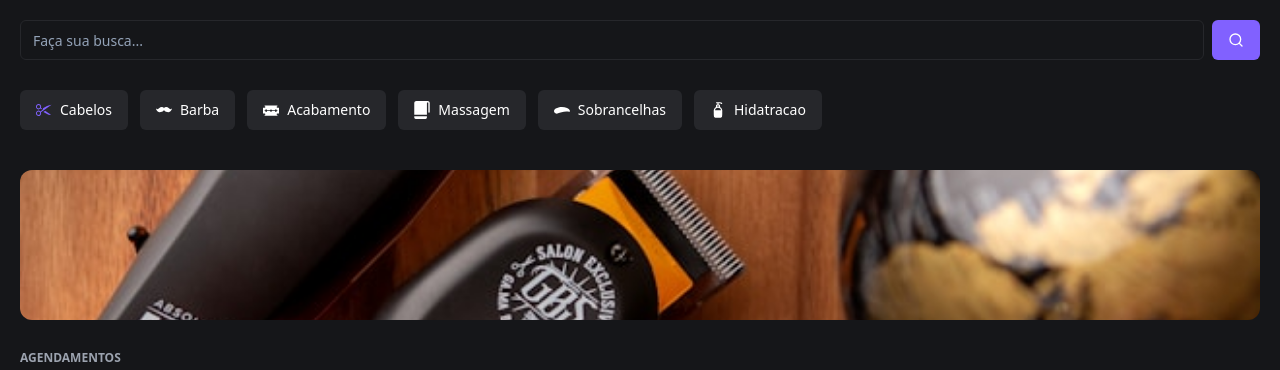
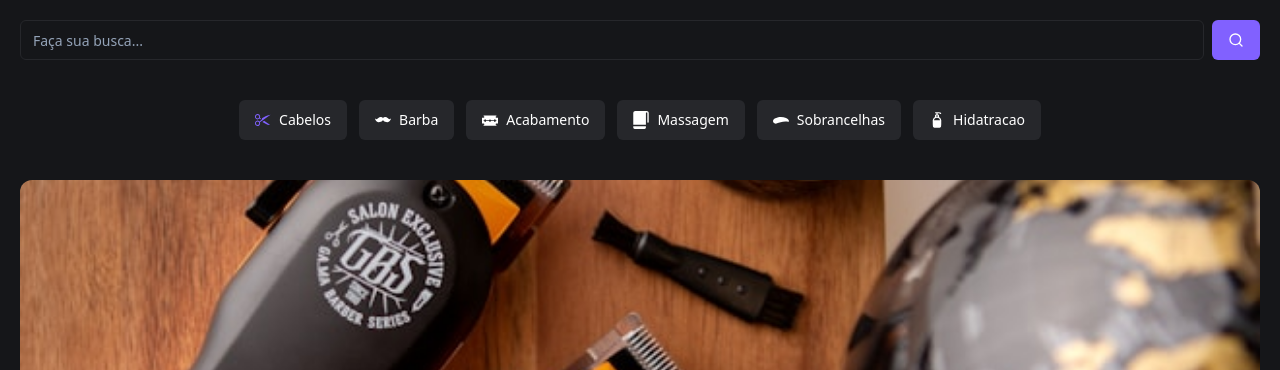
Before and after one commit to MacedoP/AngoBarber, a Next.js app in the folder angobarber/: page / in a window 1280 px wide. Shown: the part 158-528 px from the top of the page. Built offline with nearby package versions, Linux system fonts and the light colour scheme; no server answers; the database is empty.

Commit message:
feat: add resposive code

```diff
--- a/angobarber/app/components/banner.tsx
+++ b/angobarber/app/components/banner.tsx
@@ -2,8 +2,12 @@ import Image from "next/image";
 
 const Banner = () => {
     return (
-        <div className="relative w-full h-[150px] mt-0 p-2">
-            <Image src="/banner04.jpg" fill className="object-cover rounded-xl w-[60%]" alt="banner img" />
+        <div className="w-full h-64 sm:h-80 md:h-96 lg:h-[500px] relative">
+            <Image src="/banner04.jpg"
+            fill className="object-cover rounded-xl w-[60%]"
+            alt="banner img"
+            sizes="(max-width: 640px) 100vw, (max-width: 768px) 80vw, 60vw"
+            />
         </div>
      );
 }
--- a/angobarber/app/components/barbershop-item.tsx
+++ b/angobarber/app/components/barbershop-item.tsx
@@ -13,10 +13,10 @@ interface BarberShopItemProps {
 const BarberShopItem = ({ barbershop }: BarberShopItemProps) => {
   return (
     <Card className="min-w-[167px] ">{/*Para deixar responsivo teremos que remover esta medida fixa*/}
-      <CardContent className="p-0 px-1 pt-1">
+      <CardContent className="p-0 px-1 pt-1 ">
 
         {/*Fotos das barbearia*/}
-        <div className="servei_img relative h-[159px] w-full container_img">
+        <div className="servei_img relative h-[159px] w-full container_img ">
           <Image
             fill
             className="barber_img object-cover"
--- a/angobarber/app/components/filter-service.tsx
+++ b/angobarber/app/components/filter-service.tsx
@@ -4,7 +4,8 @@ import { Button } from "./ui/button"
 
 const Filter = () => {
   return (
-    <div className="[&:: -webkit-scrollbar]:hidden mb-[0px] mt-[-10px] flex scroll-mx-0 gap-3 overflow-scroll p-5">
+    <div className="mx-auto flex w-full max-w-4xl flex-wrap justify-center gap-3 p-5">
+      {/*[&:: -webkit-scrollbar]:hidden mb-[0px] mt-[-10px] flex scroll-mx-0 gap-3 overflow-scroll p-5*/}
 
       {quickSearchOptions.map((options) => (
         <Button
--- a/angobarber/app/components/header.tsx
+++ b/angobarber/app/components/header.tsx
@@ -7,6 +7,7 @@ const Header = () => {
     <Card>
       <CardContent className="flex flex-row items-center justify-between p-5">
         {/*Div que contem a  nossa logo*/}
+
         <div className="logo_container flex">
           <Image src="/scissor.svg"  alt="Scisssor picture"  width={18} height={18}/>
           <h1 className="logo">
```
